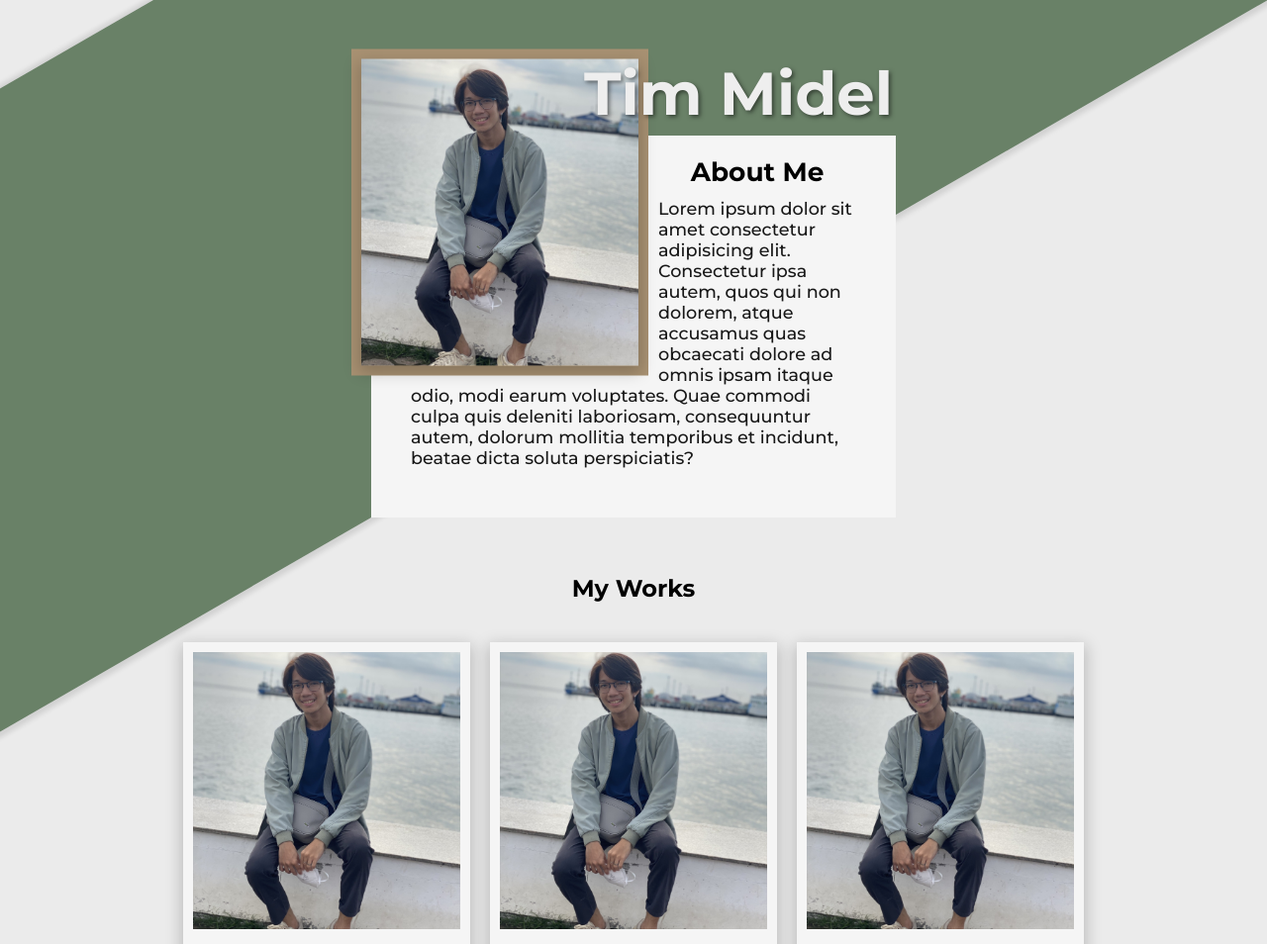
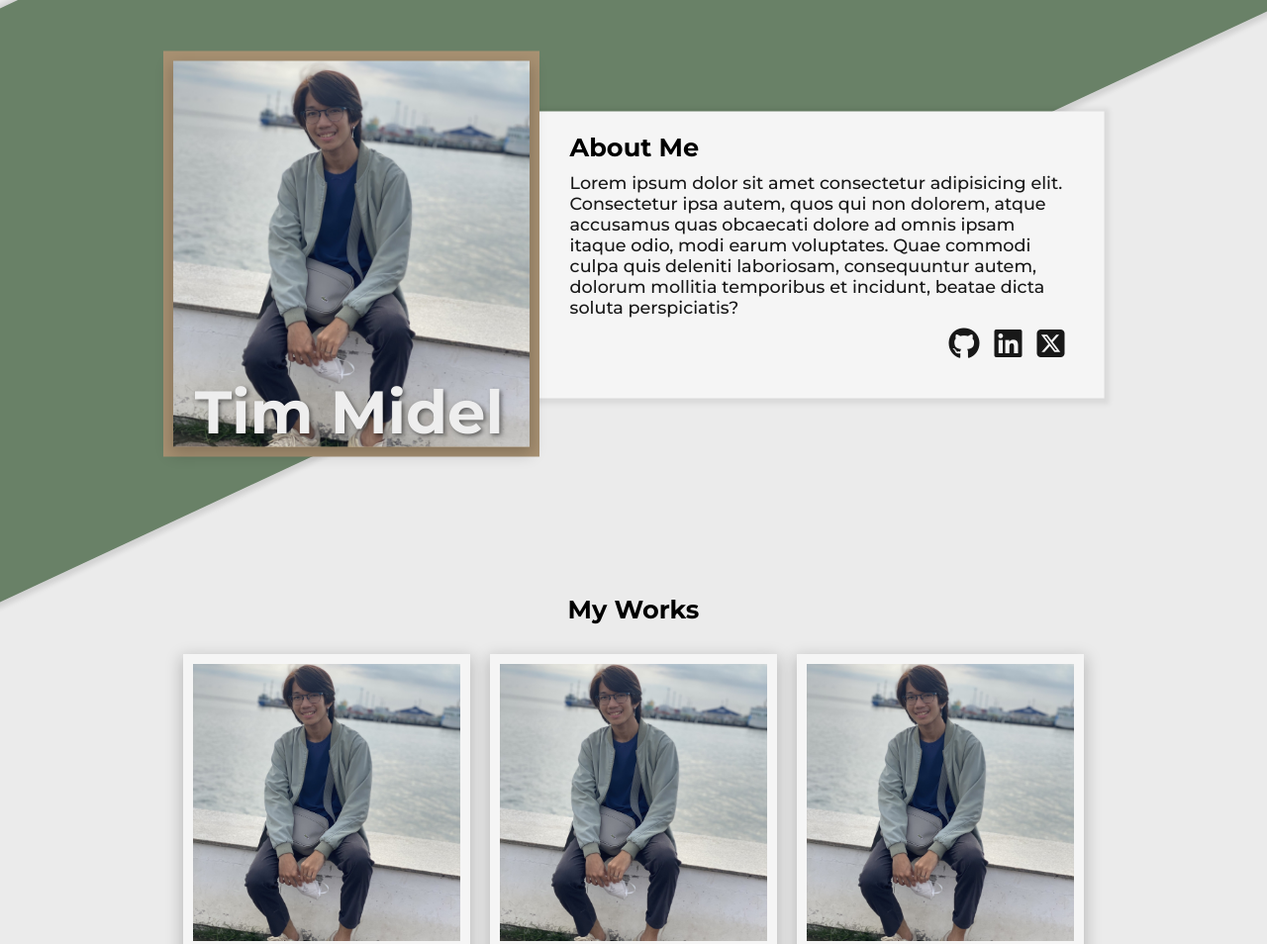
Before and after one commit to meowyboii/homepage, a plain HTML site: page index.html in a window 1280 px wide. Shown: the top 954 px of the page at 99% size. Drawn offline with Linux system fonts and the light colour scheme.

Commit message:
Create responsive design for desktop screen size

```diff
--- a/index.scss
+++ b/index.scss
@@ -18,16 +18,18 @@ p {
 h2 {
   text-align: center;
   margin: 0;
+  font-size: 1.6rem;
 }
 .bg-skewed {
   background-color: $primary-color;
   height: 550px;
-  transform: skewY(-30deg);
+  transform: skewY(-25deg);
   margin-top: -250px;
   position: relative;
   margin-bottom: 190px;
   box-shadow: 0px 1px 5px 5px rgba(0, 0, 0, 0.11);
   overflow: hidden;
+  z-index: -1;
 }
 .main-photo {
   width: 270px;
@@ -58,8 +60,8 @@ h2 {
 }
 .about {
   padding: 40px;
-  font-size: 1.1rem;
   p {
+    font-size: 1.1rem;
     margin: 10px 0;
   }
 }
@@ -72,13 +74,18 @@ h2 {
     font-size: 2rem;
   }
 }
+.my-works {
+  padding: 40px;
+  h2 {
+    margin-bottom: 30px;
+  }
+}
 .works {
   display: flex;
   flex-wrap: wrap;
   justify-content: center;
   align-items: center;
   gap: 20px;
-  padding: 40px;
   h2 {
     margin-bottom: 15px;
   }
@@ -130,8 +137,8 @@ h2 {
 
 @media (min-width: 600px) {
   .bg-skewed {
-    height: 650px;
-    margin-top: -280px;
+    height: 600px;
+    margin-top: -290px;
   }
   .main-photo {
     width: 280px;
@@ -139,7 +146,6 @@ h2 {
     left: 50%;
     top: 330px;
     transform: translate(-95%, -85%);
-
     z-index: 1;
 
     h1 {
@@ -158,6 +164,7 @@ h2 {
     top: 330px;
     transform: translate(-50%, -50%);
     background-color: whitesmoke;
+    box-shadow: 0px 1px 5px 5px rgba(0, 0, 0, 0.075);
     .links {
       display: none;
     }
@@ -168,7 +175,7 @@ h2 {
     padding: 15px;
   }
   .my-works {
-    padding-top: 20px;
+    padding-top: 100px;
   }
   .contact {
     position: relative;
@@ -183,8 +190,39 @@ h2 {
     }
   }
   .contact-info {
+    h2 {
+      text-align: start;
+    }
     .links {
       justify-content: start;
     }
   }
 }
+@media (min-width: 1000px) {
+  .main-photo {
+    width: 360px;
+    height: 390px;
+    top: 400px;
+    transform: translate(-125%, -85%);
+    h1 {
+      top: 70%;
+      left: 61%;
+    }
+  }
+  .about {
+    width: 500px;
+    transform: translate(-18%, -75%);
+    .links {
+      display: flex;
+      justify-content: end;
+    }
+    h2 {
+      text-align: start;
+    }
+  }
+  .spacer {
+    margin: 0;
+    float: none;
+    padding: 0;
+  }
+}
```
Also changed, not shown: index.css, 1 other file.
